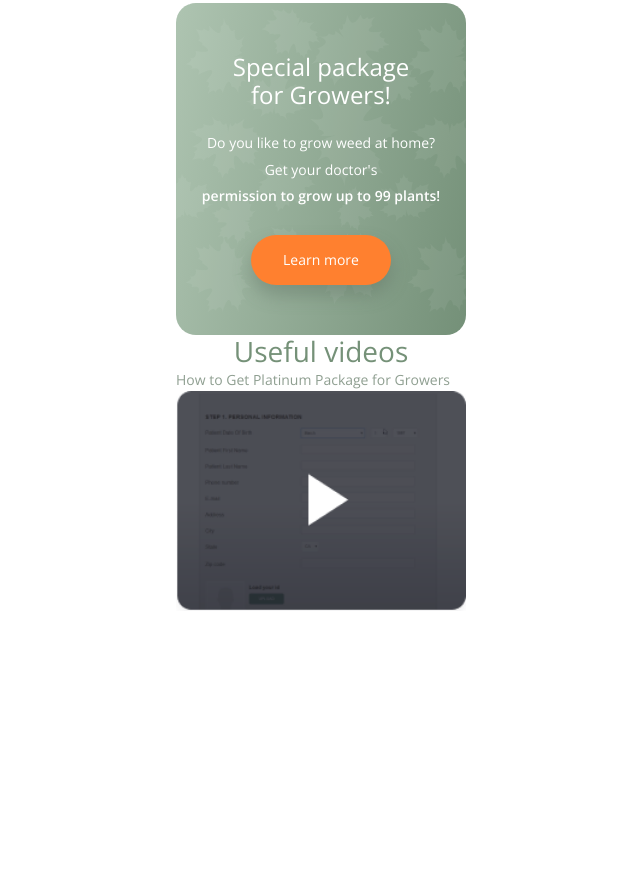
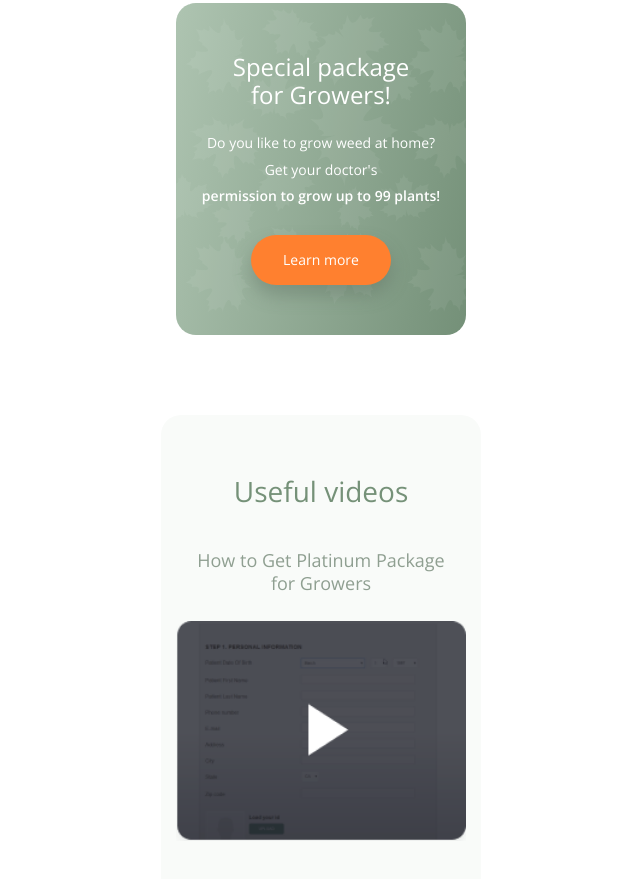
Before and after one commit to JustifyContentSB/MMJHerb, a website: page app/index.html in a window 1280 px wide. Shown: the part 5185-6064 px from the top of the page, without its empty margins (319-959 px from the left). Before the commit the page ends 5803 px from the top, so only its background shows below. Drawn offline with nearby package versions, Linux system fonts and the light colour scheme.

Commit message:
Стилизация секции "videos" на телефонах

```diff
--- a/app/index.html
+++ b/app/index.html
@@ -289,7 +289,7 @@
 				<div class="container">
 					<div class="videos__inner">
 						<h2 class="section-title">Useful videos</h2>
-						<p class="videos__descr">How to Get Platinum Package for Growers</p>
+						<p class="videos__descr">How to Get Platinum Package <br> for Growers</p>
 						<div class="videos__list">
 							<img src="images/instruction/instruction-video.png" alt="video" width="290" height="220">
 						</div>
--- /dev/null
+++ b/app/scss/index/videos.scss
@@ -0,0 +1,18 @@
+.videos {
+	margin-top: 80px;
+	background: #F9FBF9;
+	border-radius: 20px;
+	&__inner {
+		padding: 60px 0 88px;
+		text-align: center;
+	}
+	&__descr {
+		margin-top: 40px;
+		font-size: 18px;
+		line-height: 130%;
+	}
+	&__list {
+		margin-top: 25px;
+		display: flex;
+	}
+}
--- a/app/scss/style.scss
+++ b/app/scss/style.scss
@@ -20,3 +20,4 @@
 @import 'index/total.scss';
 @import 'index/order.scss';
 @import 'index/package.scss';
+@import 'index/videos.scss';
```
Also changed, not shown: app/css/style.min.css.
